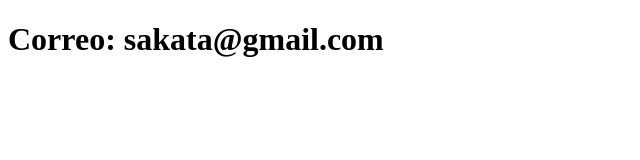
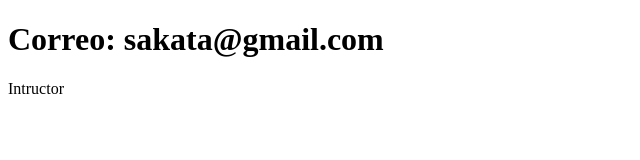
Before and after one commit to SakataDShiro/ejerciciodeversionado, a plain HTML site: page contacto.html in a window 1280 px wide. Shown: the full height of the page, 0-640 px from the left. Drawn offline with Linux system fonts and the light colour scheme.

Commit message:
Actualiza el contacto

```diff
--- a/contacto.html
+++ b/contacto.html
@@ -7,5 +7,8 @@
 </head>
 <body>
     <h1>Correo: sakata@gmail.com</h1>
+    <p>
+        Intructor
+    </p>
 </body>
 </html>
```
